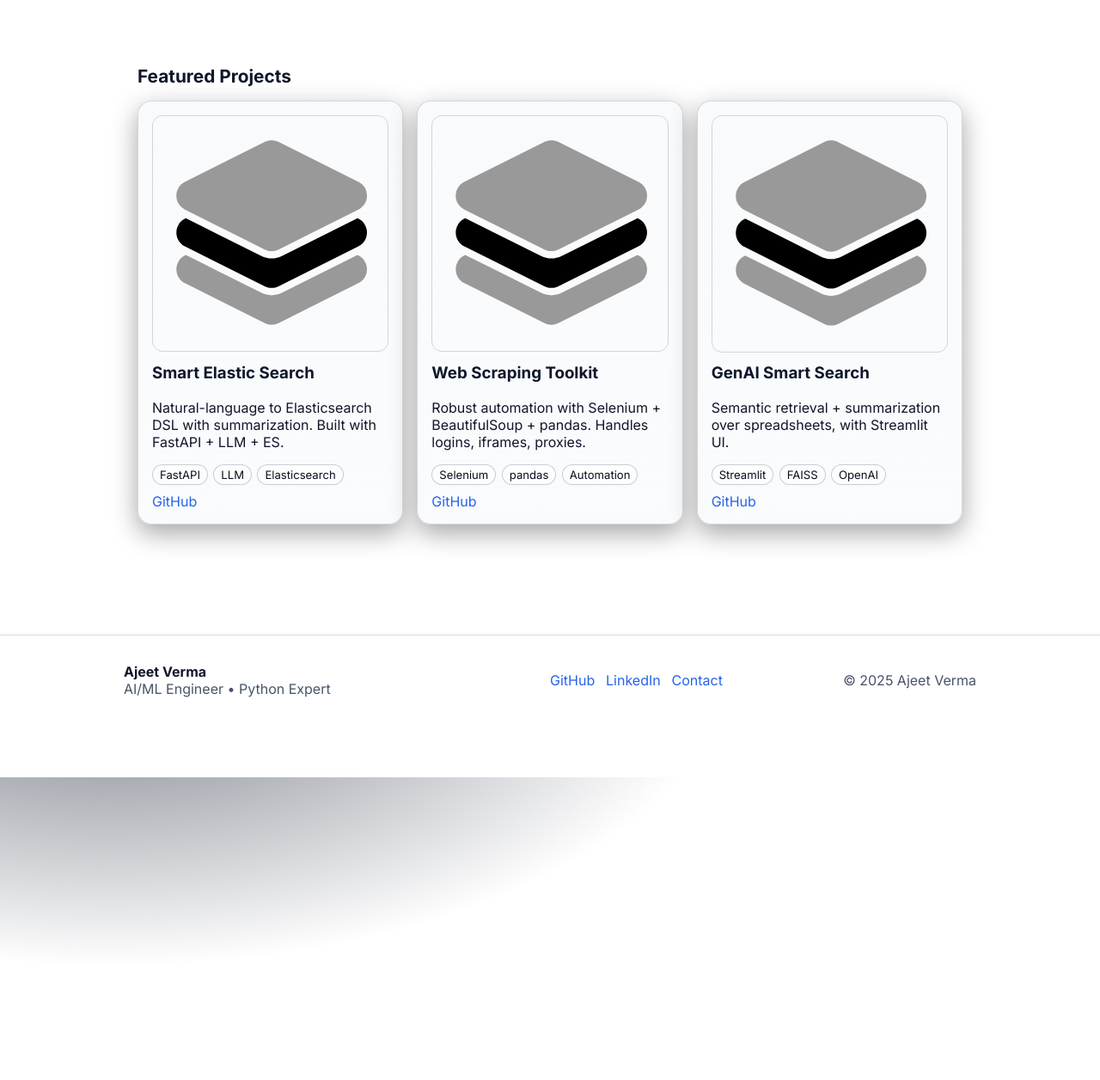
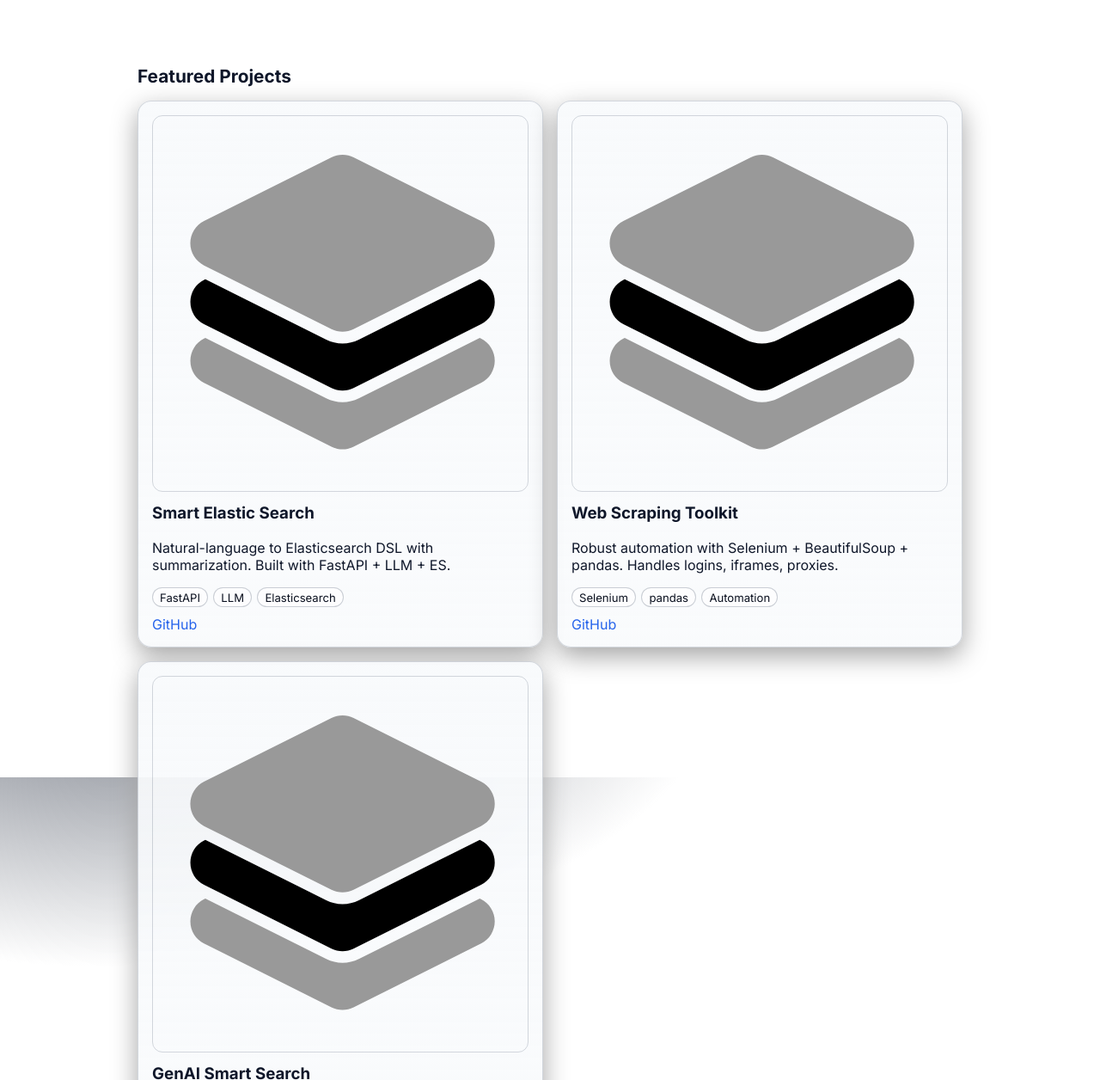
Before and after one commit to ajeet214/ajeet214.github.io, a Jekyll site: the page built from index.html, in a window 1280 px wide and 1400 px high, scrolled down 352 px. Shown: the part 144-1400 px from the top of the window at 86% size. Built offline with Jekyll 4.4.1, drawn with Linux system fonts in a browser that asks for light colours.

Commit message:
minor improvements

```diff
--- a/_config.yml
+++ b/_config.yml
@@ -1,7 +1,7 @@
 title: "Ajeet Verma"
 url: "https://ajeet214.github.io"
 baseurl: ""   # keep empty for user site; if you later use a project site, set "/project-name"
-version: 20    # bump to cache-bust CSS/JS when needed
+version: 21    # bump to cache-bust CSS/JS when needed
 sass:
   sass_dir: assets/css
   # style: compressed   # (optional)
--- a/assets/css/_cards.scss
+++ b/assets/css/_cards.scss
@@ -40,6 +40,6 @@
 
 .section-title { font-size:1.3rem; margin:2rem 0 1rem }
 .grid { display:grid; gap:1rem }
-.grid--cards { grid-template-columns: repeat(3, 1fr) }
+.grid--cards { grid-template-columns: repeat(2, 1fr) }
 @media (max-width:1000px){ .grid--cards{ grid-template-columns:repeat(2,1fr) } }
 @media (max-width:640px){ .grid--cards{ grid-template-columns:1fr } }
```
